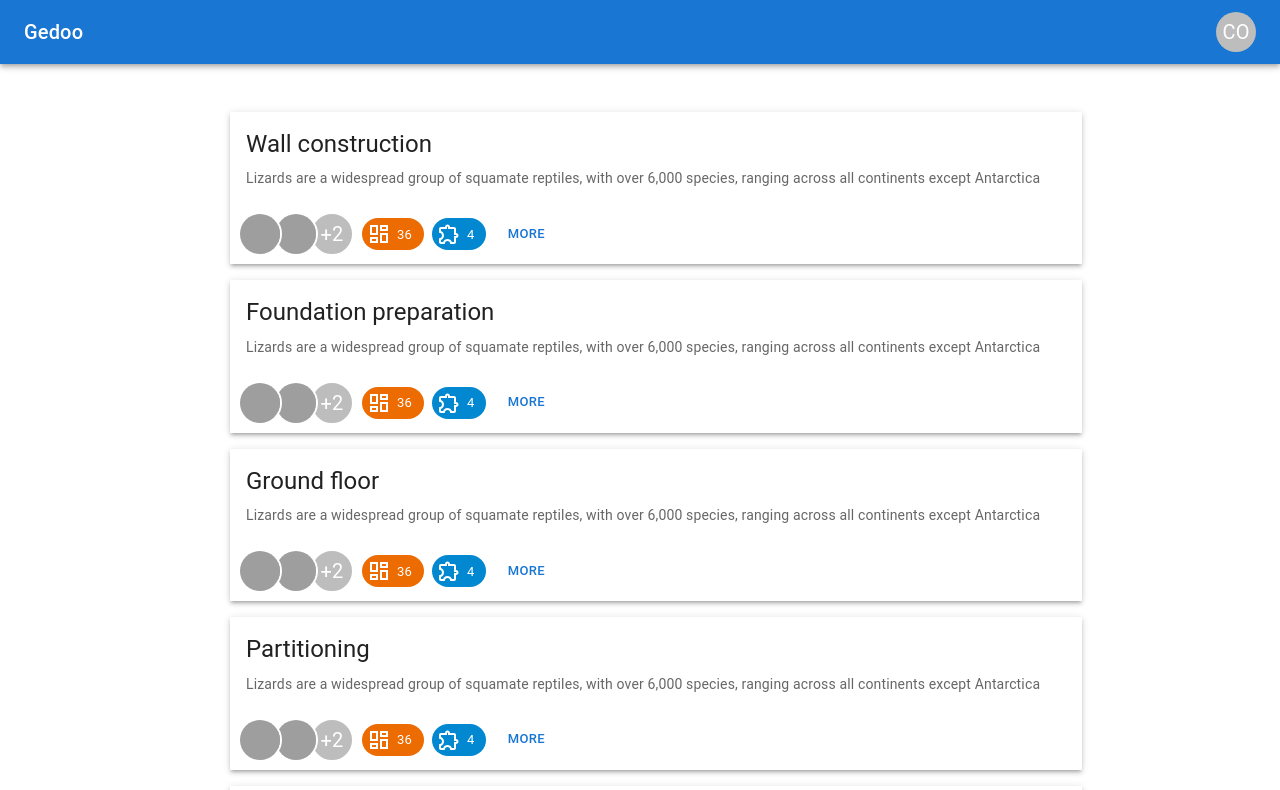
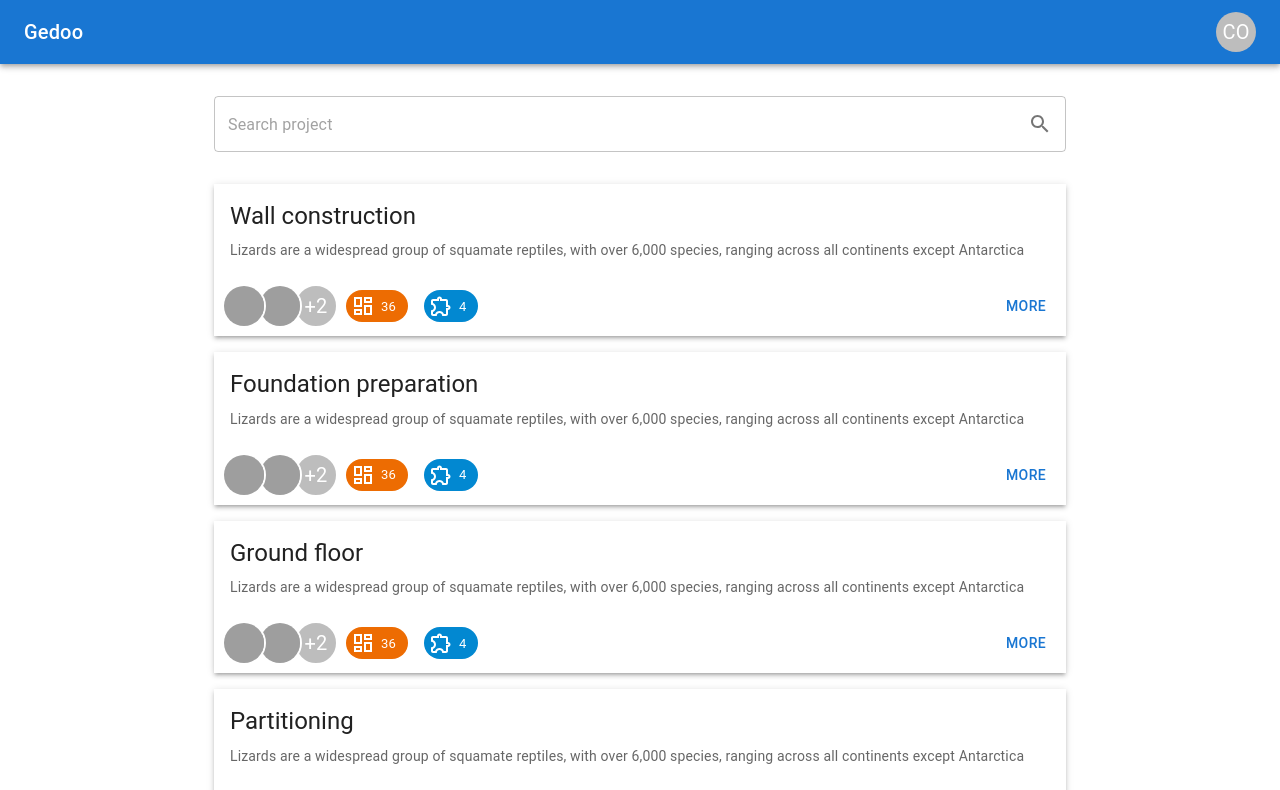
Before and after one commit to cyrilokidi/Gedoo-project-page-design, a React (Create React App) app: page / in a window 1280 px wide. Shown: the top 790 px of the page. Built offline with nearby package versions, Linux system fonts and the light colour scheme; grey boxes are pictures that could not be loaded.

Commit message:
Update project card styling

```diff
--- a/src/App.js
+++ b/src/App.js
@@ -12,6 +12,7 @@ import {
   Tooltip,
   Typography
 } from "@mui/material";
+import SearchProject from "./components/SearchProject";
 import Projects from "./components/Projects";
 
 const theme = createTheme();
@@ -19,37 +20,31 @@ const theme = createTheme();
 const projects = [
   {
     title: "Wall construction",
-    coverImage: "https://random.imagecdn.app/500/150",
     description:
       "Lizards are a widespread group of squamate reptiles, with over 6,000 species, ranging across all continents except Antarctica"
   },
   {
     title: "Foundation preparation",
-    coverImage: "https://random.imagecdn.app/500/150",
     description:
       "Lizards are a widespread group of squamate reptiles, with over 6,000 species, ranging across all continents except Antarctica"
   },
   {
     title: "Ground floor",
-    coverImage: "https://random.imagecdn.app/500/150",
     description:
       "Lizards are a widespread group of squamate reptiles, with over 6,000 species, ranging across all continents except Antarctica"
   },
   {
     title: "Partitioning",
-    coverImage: "https://random.imagecdn.app/500/150",
     description:
       "Lizards are a widespread group of squamate reptiles, with over 6,000 species, ranging across all continents except Antarctica"
   },
   {
     title: "Curing",
-    coverImage: "https://random.imagecdn.app/500/150",
     description:
       "Lizards are a widespread group of squamate reptiles, with over 6,000 species, ranging across all continents except Antarctica"
   },
   {
     title: "Finishing",
-    coverImage: "https://random.imagecdn.app/500/150",
     description:
       "Lizards are a widespread group of squamate reptiles, with over 6,000 species, ranging across all continents except Antarctica"
   }
@@ -79,6 +74,7 @@ function AppContent() {
       </AppBar>
       <Container maxWidth="md" component="main" sx={{ mt: 4, mb: 4 }}>
         <Stack spacing={2}>
+          <SearchProject />
           <Projects projects={projects} />
         </Stack>
       </Container>
--- a/src/components/ProjectCard.js
+++ b/src/components/ProjectCard.js
@@ -7,7 +7,8 @@ import {
   Typography,
   AvatarGroup,
   Avatar,
-  Chip
+  Chip,
+  Stack
 } from "@mui/material";
 import {
   DashboardOutlined as DashboardOutlinedIcon,
@@ -25,7 +26,32 @@ function ProjectStakeholders() {
   );
 }
 
-export default function ProjectCard({ title, coverImage, description }) {
+function ProjectStats() {
+  return (
+    <Stack
+      direction="row"
+      spacing={2}
+      sx={{
+        flexGrow: 1
+      }}
+    >
+      <Chip
+        icon={<DashboardOutlinedIcon />}
+        label="36"
+        color="warning"
+        variant="filled"
+      />
+      <Chip
+        icon={<ExtensionOutlinedIcon />}
+        label="4"
+        color="info"
+        variant="filled"
+      />
+    </Stack>
+  );
+}
+
+export default function ProjectCard({ title, description }) {
   return (
     <Card elevation={0} sx={{ borderRadius: 0, boxShadow: 3 }}>
       <CardContent>
@@ -38,19 +64,8 @@ export default function ProjectCard({ title, coverImage, description }) {
       </CardContent>
       <CardActions>
         <ProjectStakeholders />
-        <Chip
-          icon={<DashboardOutlinedIcon />}
-          label="36"
-          color="warning"
-          variant="filled"
-        />
-        <Chip
-          icon={<ExtensionOutlinedIcon />}
-          label="4"
-          color="info"
-          variant="filled"
-        />
-        <Button size="small">more</Button>
+        <ProjectStats />
+        <Button sx={{ ml: 2 }}>more</Button>
       </CardActions>
     </Card>
   );
--- a/src/components/Projects.js
+++ b/src/components/Projects.js
@@ -3,15 +3,10 @@ import ProjectCard from "./ProjectCard";
 
 export default function Projects({ projects }) {
   return (
-    <Grid container spacing={2}>
-      {projects.map(({ title, coverImage, description }) => (
+    <Grid container rowSpacing={2}>
+      {projects.map(({ title, description }) => (
         <Grid item sm={12}>
-          <ProjectCard
-            key={title}
-            title={title}
-            coverImage={coverImage}
-            description={description}
-          />
+          <ProjectCard key={title} title={title} description={description} />
         </Grid>
       ))}
     </Grid>
--- /dev/null
+++ b/src/components/SearchProject.js
@@ -0,0 +1,20 @@
+import { InputAdornment, TextField } from "@mui/material";
+import { SearchOutlined as SearchOutlinedIcon } from "@mui/icons-material";
+
+function SearchProject() {
+  return (
+    <TextField
+      placeholder="Search project"
+      fullWidth
+      InputProps={{
+        endAdornment: (
+          <InputAdornment>
+            <SearchOutlinedIcon />
+          </InputAdornment>
+        )
+      }}
+    />
+  );
+}
+
+export default SearchProject;
```
